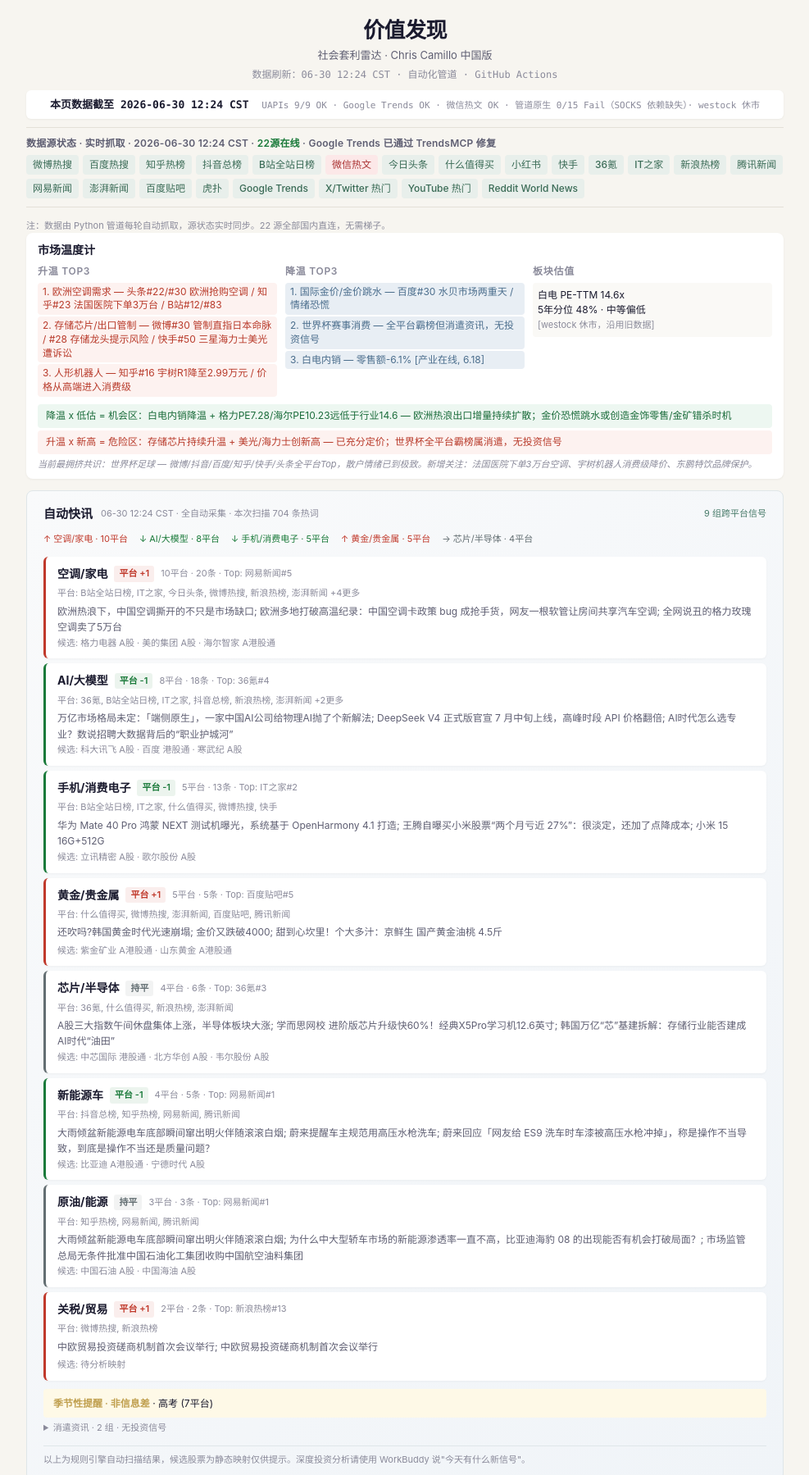
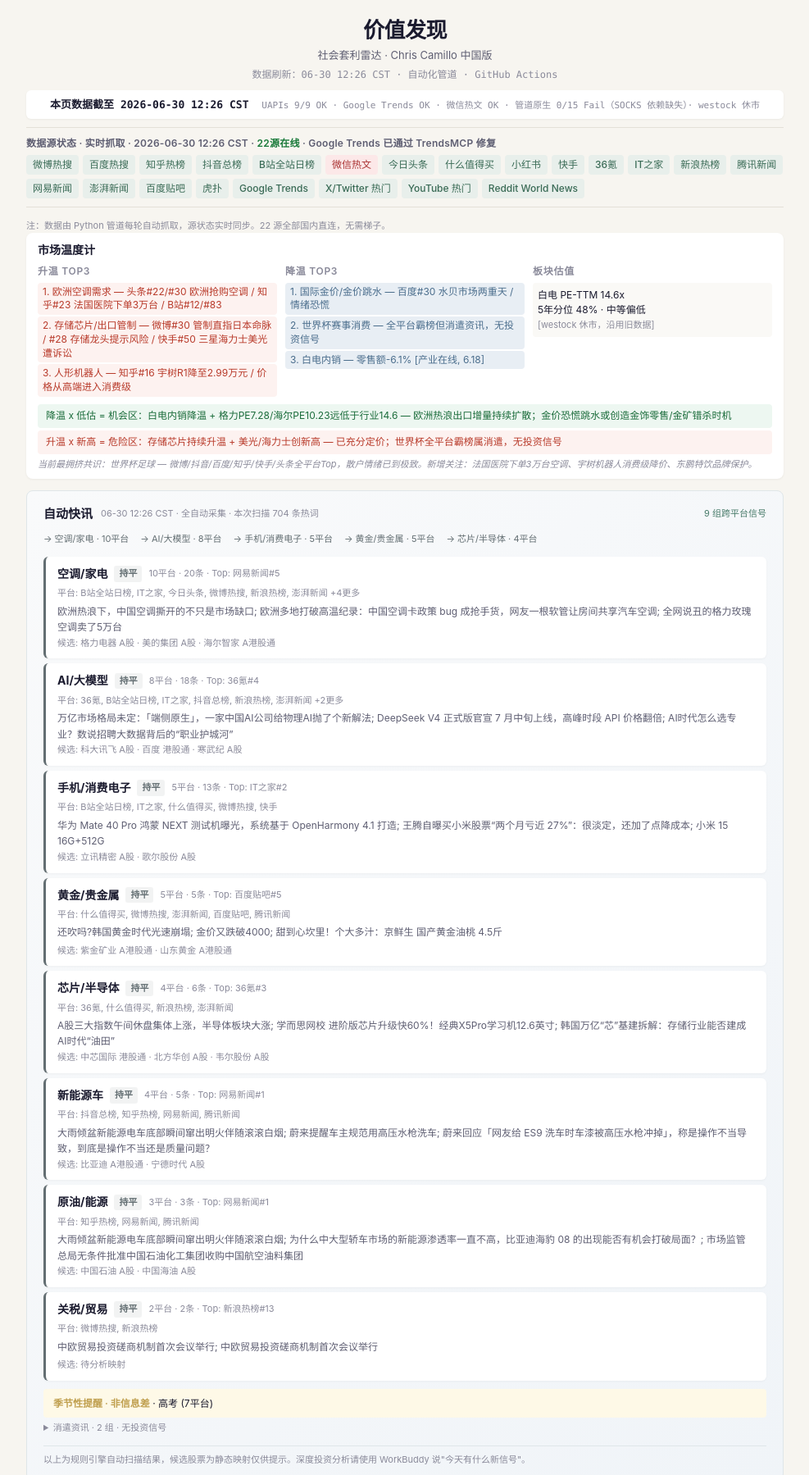
Before and after one commit to xinxindainz-max/value-discovery, a plain HTML site: page 发现榜.html in a window 1280 px wide. Shown: the part 9-1808 px from the top of the page at 82% size, without its empty margins (146-1133 px from the left). Drawn offline with Linux system fonts and the light colour scheme.

Commit message:
auto: 数据刷新 2026-06-30 12:26

```diff
--- a/发现榜.html
+++ b/发现榜.html
@@ -297,18 +297,18 @@
 <div class="hdr">
   <h1>价值发现</h1>
   <div class="sub">社会套利雷达 · Chris Camillo 中国版</div>
-  <div class="ts">数据刷新：06-30 12:24 CST · 自动化管道 · GitHub Actions</div>
+  <div class="ts">数据刷新：06-30 12:26 CST · 自动化管道 · GitHub Actions</div>
 </div>
 
 <!-- 数据时间戳 -->
 <div class="ts-bar">
-  本页数据截至 2026-06-30 12:24 CST
+  本页数据截至 2026-06-30 12:26 CST
   <span class="ts-label">UAPIs 9/9 OK · Google Trends OK · 微信热文 OK · 管道原生 0/15 Fail（SOCKS 依赖缺失）· westock 休市</span>
 </div>
 
 <!-- Source status -->
 <div class="src-bar">
-  <div class="lbl">数据源状态 · 实时抓取 · 2026-06-30 12:24 CST · <span style="color:#1a7a3a">22源在线</span> · Google Trends 已通过 TrendsMCP 修复</div>
+  <div class="lbl">数据源状态 · 实时抓取 · 2026-06-30 12:26 CST · <span style="color:#1a7a3a">22源在线</span> · Google Trends 已通过 TrendsMCP 修复</div>
   <div class="src-grid">
     <span class="src-tag src-ok">微博热搜</span>
     <span class="src-tag src-ok">百度热搜</span>
@@ -373,24 +373,24 @@
 <div class="flash-section" style="margin:10px 0 16px;padding:16px 20px;background:linear-gradient(135deg,#f9fafb,#f0f4f8);border:1px solid #dfe6e9;border-radius:var(--radius);font-size:13px;line-height:1.6">
 <div style="display:flex;align-items:center;gap:10px;margin-bottom:10px">
 <span style="font-size:15px;font-weight:700;color:var(--tx)">自动快讯</span>
-<span style="font-size:11px;color:var(--tx3);font-weight:400">06-30 12:24 CST · 全自动采集 · 本次扫描 704 条热词</span>
+<span style="font-size:11px;color:var(--tx3);font-weight:400">06-30 12:26 CST · 全自动采集 · 本次扫描 704 条热词</span>
 <span style="font-size:11px;color:var(--accent);margin-left:auto">9 组跨平台信号</span>
 </div>
 <div style="font-size:11px;color:var(--tx3);margin-bottom:12px;display:flex;gap:14px;flex-wrap:wrap">
-<span style="color:#c0392b">↑ 空调/家电 · 10平台</span>
-<span style="color:#1a7a3a">↓ AI/大模型 · 8平台</span>
-<span style="color:#1a7a3a">↓ 手机/消费电子 · 5平台</span>
-<span style="color:#c0392b">↑ 黄金/贵金属 · 5平台</span>
+<span style="color:#636e72">→ 空调/家电 · 10平台</span>
+<span style="color:#636e72">→ AI/大模型 · 8平台</span>
+<span style="color:#636e72">→ 手机/消费电子 · 5平台</span>
+<span style="color:#636e72">→ 黄金/贵金属 · 5平台</span>
 <span style="color:#636e72">→ 芯片/半导体 · 4平台</span>
 </div>
-<div style="padding:10px 14px;margin:6px 0;background:#fff;border-radius:6px;border-left:3px solid #c0392b;box-shadow:0 1px 3px rgba(0,0,0,.04)"><div style="display:flex;align-items:center;gap:8px;flex-wrap:wrap;margin-bottom:4px"><span style="font-weight:700;font-size:14px;color:var(--tx)">空调/家电</span><span style="font-size:11px;padding:1px 6px;border-radius:3px;background:#c0392b15;color:#c0392b;font-weight:600">平台 +1</span><span style="font-size:11px;color:var(--tx3)">10平台 · 20条 · Top: 网易新闻#5</span></div><div style="font-size:11px;color:var(--tx3);margin-bottom:3px">平台: B站全站日榜, IT之家, 今日头条, 微博热搜, 新浪热榜, 澎湃新闻 +4更多</div><div style="font-size:12px;color:var(--tx2);margin-bottom:4px;max-height:36px;overflow:hidden">欧洲热浪下，中国空调撕开的不只是市场缺口; 欧洲多地打破高温纪录：中国空调卡政策 bug 成抢手货，网友一根软管让房间共享汽车空调; 全网说丑的格力玫瑰空调卖了5万台</div><div style="font-size:11px;color:var(--tx3)">候选: 格力电器 A股 · 美的集团 A股 · 海尔智家 A港股通</div></div>
-<div style="padding:10px 14px;margin:6px 0;background:#fff;border-radius:6px;border-left:3px solid #1a7a3a;box-shadow:0 1px 3px rgba(0,0,0,.04)"><div style="display:flex;align-items:center;gap:8px;flex-wrap:wrap;margin-bottom:4px"><span style="font-weight:700;font-size:14px;color:var(--tx)">AI/大模型</span><span style="font-size:11px;padding:1px 6px;border-radius:3px;background:#1a7a3a15;color:#1a7a3a;font-weight:600">平台 -1</span><span style="font-size:11px;color:var(--tx3)">8平台 · 18条 · Top: 36氪#4</span></div><div style="font-size:11px;color:var(--tx3);margin-bottom:3px">平台: 36氪, B站全站日榜, IT之家, 抖音总榜, 新浪热榜, 澎湃新闻 +2更多</div><div style="font-size:12px;color:var(--tx2);margin-bottom:4px;max-height:36px;overflow:hidden">万亿市场格局未定：「端侧原生」，一家中国AI公司给物理AI抛了个新解法; DeepSeek V4 正式版官宣 7 月中旬上线，高峰时段 API 价格翻倍; AI时代怎么选专业？数说招聘大数据背后的“职业护城河”</div><div style="font-size:11px;color:var(--tx3)">候选: 科大讯飞 A股 · 百度 港股通 · 寒武纪 A股</div></div>
-<div style="padding:10px 14px;margin:6px 0;background:#fff;border-radius:6px;border-left:3px solid #1a7a3a;box-shadow:0 1px 3px rgba(0,0,0,.04)"><div style="display:flex;align-items:center;gap:8px;flex-wrap:wrap;margin-bottom:4px"><span style="font-weight:700;font-size:14px;color:var(--tx)">手机/消费电子</span><span style="font-size:11px;padding:1px 6px;border-radius:3px;background:#1a7a3a15;color:#1a7a3a;font-weight:600">平台 -1</span><span style="font-size:11px;color:var(--tx3)">5平台 · 13条 · Top: IT之家#2</span></div><div style="font-size:11px;color:var(--tx3);margin-bottom:3px">平台: B站全站日榜, IT之家, 什么值得买, 微博热搜, 快手</div><div style="font-size:12px;color:var(--tx2);margin-bottom:4px;max-height:36px;overflow:hidden">华为 Mate 40 Pro 鸿蒙 NEXT 测试机曝光，系统基于 OpenHarmony 4.1 打造; 王腾自曝买小米股票“两个月亏近 27%”：很淡定，还加了点降成本; 小米 15 16G+512G</div><div style="font-size:11px;color:var(--tx3)">候选: 立讯精密 A股 · 歌尔股份 A股</div></div>
-<div style="padding:10px 14px;margin:6px 0;background:#fff;border-radius:6px;border-left:3px solid #c0392b;box-shadow:0 1px 3px rgba(0,0,0,.04)"><div style="display:flex;align-items:center;gap:8px;flex-wrap:wrap;margin-bottom:4px"><span style="font-weight:700;font-size:14px;color:var(--tx)">黄金/贵金属</span><span style="font-size:11px;padding:1px 6px;border-radius:3px;background:#c0392b15;color:#c0392b;font-weight:600">平台 +1</span><span style="font-size:11px;color:var(--tx3)">5平台 · 5条 · Top: 百度贴吧#5</span></div><div style="font-size:11px;color:var(--tx3);margin-bottom:3px">平台: 什么值得买, 微博热搜, 澎湃新闻, 百度贴吧, 腾讯新闻</div><div style="font-size:12px;color:var(--tx2);margin-bottom:4px;max-height:36px;overflow:hidden">还吹吗?韩国黄金时代光速崩塌; 金价又跌破4000; 甜到心坎里！个大多汁：京鲜生 国产黄金油桃 4.5斤</div><div style="font-size:11px;color:var(--tx3)">候选: 紫金矿业 A港股通 · 山东黄金 A港股通</div></div>
+<div style="padding:10px 14px;margin:6px 0;background:#fff;border-radius:6px;border-left:3px solid #636e72;box-shadow:0 1px 3px rgba(0,0,0,.04)"><div style="display:flex;align-items:center;gap:8px;flex-wrap:wrap;margin-bottom:4px"><span style="font-weight:700;font-size:14px;color:var(--tx)">空调/家电</span><span style="font-size:11px;padding:1px 6px;border-radius:3px;background:#636e7215;color:#636e72;font-weight:600">持平</span><span style="font-size:11px;color:var(--tx3)">10平台 · 20条 · Top: 网易新闻#5</span></div><div style="font-size:11px;color:var(--tx3);margin-bottom:3px">平台: B站全站日榜, IT之家, 今日头条, 微博热搜, 新浪热榜, 澎湃新闻 +4更多</div><div style="font-size:12px;color:var(--tx2);margin-bottom:4px;max-height:36px;overflow:hidden">欧洲热浪下，中国空调撕开的不只是市场缺口; 欧洲多地打破高温纪录：中国空调卡政策 bug 成抢手货，网友一根软管让房间共享汽车空调; 全网说丑的格力玫瑰空调卖了5万台</div><div style="font-size:11px;color:var(--tx3)">候选: 格力电器 A股 · 美的集团 A股 · 海尔智家 A港股通</div></div>
+<div style="padding:10px 14px;margin:6px 0;background:#fff;border-radius:6px;border-left:3px solid #636e72;box-shadow:0 1px 3px rgba(0,0,0,.04)"><div style="display:flex;align-items:center;gap:8px;flex-wrap:wrap;margin-bottom:4px"><span style="font-weight:700;font-size:14px;color:var(--tx)">AI/大模型</span><span style="font-size:11px;padding:1px 6px;border-radius:3px;background:#636e7215;color:#636e72;font-weight:600">持平</span><span style="font-size:11px;color:var(--tx3)">8平台 · 18条 · Top: 36氪#4</span></div><div style="font-size:11px;color:var(--tx3);margin-bottom:3px">平台: 36氪, B站全站日榜, IT之家, 抖音总榜, 新浪热榜, 澎湃新闻 +2更多</div><div style="font-size:12px;color:var(--tx2);margin-bottom:4px;max-height:36px;overflow:hidden">万亿市场格局未定：「端侧原生」，一家中国AI公司给物理AI抛了个新解法; DeepSeek V4 正式版官宣 7 月中旬上线，高峰时段 API 价格翻倍; AI时代怎么选专业？数说招聘大数据背后的“职业护城河”</div><div style="font-size:11px;color:var(--tx3)">候选: 科大讯飞 A股 · 百度 港股通 · 寒武纪 A股</div></div>
+<div style="padding:10px 14px;margin:6px 0;background:#fff;border-radius:6px;border-left:3px solid #636e72;box-shadow:0 1px 3px rgba(0,0,0,.04)"><div style="display:flex;align-items:center;gap:8px;flex-wrap:wrap;margin-bottom:4px"><span style="font-weight:700;font-size:14px;color:var(--tx)">手机/消费电子</span><span style="font-size:11px;padding:1px 6px;border-radius:3px;background:#636e7215;color:#636e72;font-weight:600">持平</span><span style="font-size:11px;color:var(--tx3)">5平台 · 13条 · Top: IT之家#2</span></div><div style="font-size:11px;color:var(--tx3);margin-bottom:3px">平台: B站全站日榜, IT之家, 什么值得买, 微博热搜, 快手</div><div style="font-size:12px;color:var(--tx2);margin-bottom:4px;max-height:36px;overflow:hidden">华为 Mate 40 Pro 鸿蒙 NEXT 测试机曝光，系统基于 OpenHarmony 4.1 打造; 王腾自曝买小米股票“两个月亏近 27%”：很淡定，还加了点降成本; 小米 15 16G+512G</div><div style="font-size:11px;color:var(--tx3)">候选: 立讯精密 A股 · 歌尔股份 A股</div></div>
+<div style="padding:10px 14px;margin:6px 0;background:#fff;border-radius:6px;border-left:3px solid #636e72;box-shadow:0 1px 3px rgba(0,0,0,.04)"><div style="display:flex;align-items:center;gap:8px;flex-wrap:wrap;margin-bottom:4px"><span style="font-weight:700;font-size:14px;color:var(--tx)">黄金/贵金属</span><span style="font-size:11px;padding:1px 6px;border-radius:3px;background:#636e7215;color:#636e72;font-weight:600">持平</span><span style="font-size:11px;color:var(--tx3)">5平台 · 5条 · Top: 百度贴吧#5</span></div><div style="font-size:11px;color:var(--tx3);margin-bottom:3px">平台: 什么值得买, 微博热搜, 澎湃新闻, 百度贴吧, 腾讯新闻</div><div style="font-size:12px;color:var(--tx2);margin-bottom:4px;max-height:36px;overflow:hidden">还吹吗?韩国黄金时代光速崩塌; 金价又跌破4000; 甜到心坎里！个大多汁：京鲜生 国产黄金油桃 4.5斤</div><div style="font-size:11px;color:var(--tx3)">候选: 紫金矿业 A港股通 · 山东黄金 A港股通</div></div>
 <div style="padding:10px 14px;margin:6px 0;background:#fff;border-radius:6px;border-left:3px solid #636e72;box-shadow:0 1px 3px rgba(0,0,0,.04)"><div style="display:flex;align-items:center;gap:8px;flex-wrap:wrap;margin-bottom:4px"><span style="font-weight:700;font-size:14px;color:var(--tx)">芯片/半导体</span><span style="font-size:11px;padding:1px 6px;border-radius:3px;background:#636e7215;color:#636e72;font-weight:600">持平</span><span style="font-size:11px;color:var(--tx3)">4平台 · 6条 · Top: 36氪#3</span></div><div style="font-size:11px;color:var(--tx3);margin-bottom:3px">平台: 36氪, 什么值得买, 新浪热榜, 澎湃新闻</div><div style="font-size:12px;color:var(--tx2);margin-bottom:4px;max-height:36px;overflow:hidden">A股三大指数午间休盘集体上涨，半导体板块大涨; 学而思网校 进阶版芯片升级快60%！经典X5Pro学习机12.6英寸; 韩国万亿“芯”基建拆解：存储行业能否建成AI时代“油田”</div><div style="font-size:11px;color:var(--tx3)">候选: 中芯国际 港股通 · 北方华创 A股 · 韦尔股份 A股</div></div>
-<div style="padding:10px 14px;margin:6px 0;background:#fff;border-radius:6px;border-left:3px solid #1a7a3a;box-shadow:0 1px 3px rgba(0,0,0,.04)"><div style="display:flex;align-items:center;gap:8px;flex-wrap:wrap;margin-bottom:4px"><span style="font-weight:700;font-size:14px;color:var(--tx)">新能源车</span><span style="font-size:11px;padding:1px 6px;border-radius:3px;background:#1a7a3a15;color:#1a7a3a;font-weight:600">平台 -1</span><span style="font-size:11px;color:var(--tx3)">4平台 · 5条 · Top: 网易新闻#1</span></div><div style="font-size:11px;color:var(--tx3);margin-bottom:3px">平台: 抖音总榜, 知乎热榜, 网易新闻, 腾讯新闻</div><div style="font-size:12px;color:var(--tx2);margin-bottom:4px;max-height:36px;overflow:hidden">大雨倾盆新能源电车底部瞬间窜出明火伴随滚滚白烟; 蔚来提醒车主规范用高压水枪洗车; 蔚来回应「网友给 ES9 洗车时车漆被高压水枪冲掉」，称是操作不当导致，到底是操作不当还是质量问题？</div><div style="font-size:11px;color:var(--tx3)">候选: 比亚迪 A港股通 · 宁德时代 A股</div></div>
+<div style="padding:10px 14px;margin:6px 0;background:#fff;border-radius:6px;border-left:3px solid #636e72;box-shadow:0 1px 3px rgba(0,0,0,.04)"><div style="display:flex;align-items:center;gap:8px;flex-wrap:wrap;margin-bottom:4px"><span style="font-weight:700;font-size:14px;color:var(--tx)">新能源车</span><span style="font-size:11px;padding:1px 6px;border-radius:3px;background:#636e7215;color:#636e72;font-weight:600">持平</span><span style="font-size:11px;color:var(--tx3)">4平台 · 5条 · Top: 网易新闻#1</span></div><div style="font-size:11px;color:var(--tx3);margin-bottom:3px">平台: 抖音总榜, 知乎热榜, 网易新闻, 腾讯新闻</div><div style="font-size:12px;color:var(--tx2);margin-bottom:4px;max-height:36px;overflow:hidden">大雨倾盆新能源电车底部瞬间窜出明火伴随滚滚白烟; 蔚来提醒车主规范用高压水枪洗车; 蔚来回应「网友给 ES9 洗车时车漆被高压水枪冲掉」，称是操作不当导致，到底是操作不当还是质量问题？</div><div style="font-size:11px;color:var(--tx3)">候选: 比亚迪 A港股通 · 宁德时代 A股</div></div>
 <div style="padding:10px 14px;margin:6px 0;background:#fff;border-radius:6px;border-left:3px solid #636e72;box-shadow:0 1px 3px rgba(0,0,0,.04)"><div style="display:flex;align-items:center;gap:8px;flex-wrap:wrap;margin-bottom:4px"><span style="font-weight:700;font-size:14px;color:var(--tx)">原油/能源</span><span style="font-size:11px;padding:1px 6px;border-radius:3px;background:#636e7215;color:#636e72;font-weight:600">持平</span><span style="font-size:11px;color:var(--tx3)">3平台 · 3条 · Top: 网易新闻#1</span></div><div style="font-size:11px;color:var(--tx3);margin-bottom:3px">平台: 知乎热榜, 网易新闻, 腾讯新闻</div><div style="font-size:12px;color:var(--tx2);margin-bottom:4px;max-height:36px;overflow:hidden">大雨倾盆新能源电车底部瞬间窜出明火伴随滚滚白烟; 为什么中大型轿车市场的新能源渗透率一直不高，比亚迪海豹 08 的出现能否有机会打破局面？; 市场监管总局无条件批准中国石油化工集团收购中国航空油料集团</div><div style="font-size:11px;color:var(--tx3)">候选: 中国石油 A股 · 中国海油 A股</div></div>
-<div style="padding:10px 14px;margin:6px 0;background:#fff;border-radius:6px;border-left:3px solid #c0392b;box-shadow:0 1px 3px rgba(0,0,0,.04)"><div style="display:flex;align-items:center;gap:8px;flex-wrap:wrap;margin-bottom:4px"><span style="font-weight:700;font-size:14px;color:var(--tx)">关税/贸易</span><span style="font-size:11px;padding:1px 6px;border-radius:3px;background:#c0392b15;color:#c0392b;font-weight:600">平台 +1</span><span style="font-size:11px;color:var(--tx3)">2平台 · 2条 · Top: 新浪热榜#13</span></div><div style="font-size:11px;color:var(--tx3);margin-bottom:3px">平台: 微博热搜, 新浪热榜</div><div style="font-size:12px;color:var(--tx2);margin-bottom:4px;max-height:36px;overflow:hidden">中欧贸易投资磋商机制首次会议举行; 中欧贸易投资磋商机制首次会议举行</div><div style="font-size:11px;color:var(--tx3)">候选: 待分析映射</div></div>
+<div style="padding:10px 14px;margin:6px 0;background:#fff;border-radius:6px;border-left:3px solid #636e72;box-shadow:0 1px 3px rgba(0,0,0,.04)"><div style="display:flex;align-items:center;gap:8px;flex-wrap:wrap;margin-bottom:4px"><span style="font-weight:700;font-size:14px;color:var(--tx)">关税/贸易</span><span style="font-size:11px;padding:1px 6px;border-radius:3px;background:#636e7215;color:#636e72;font-weight:600">持平</span><span style="font-size:11px;color:var(--tx3)">2平台 · 2条 · Top: 新浪热榜#13</span></div><div style="font-size:11px;color:var(--tx3);margin-bottom:3px">平台: 微博热搜, 新浪热榜</div><div style="font-size:12px;color:var(--tx2);margin-bottom:4px;max-height:36px;overflow:hidden">中欧贸易投资磋商机制首次会议举行; 中欧贸易投资磋商机制首次会议举行</div><div style="font-size:11px;color:var(--tx3)">候选: 待分析映射</div></div>
 <div style="margin-top:10px;padding:8px 12px;background:#fef9e7;border-radius:4px;font-size:12px"><span style="color:#c0a050;font-weight:600">季节性提醒 · 非信息差</span> · 高考 (7平台)</div>
 <details style="margin-top:4px;font-size:11px;color:var(--tx3)"><summary style="cursor:pointer">消遣资讯 · 2 组 · 无投资信号</summary>
 <span style="margin-left:12px">足球 10平台</span> ·
@@ -885,7 +885,7 @@
 
 <div class="ft">
   价值发现 v14 · 社会套利雷达 · Chris Camillo 中国版 · 数据源仅免费渠道 · 成本红线：0元<br>
-  更新时间: 2026-06-30 12:24 CST · UAPIs 9/9 OK · 管道原生 0/15 Fail · westock 休市 · 分区：早期异动 | 季节性提醒 | 已起飞 | 深跌烟蒂<br>
+  更新时间: 2026-06-30 12:26 CST · UAPIs 9/9 OK · 管道原生 0/15 Fail · westock 休市 · 分区：早期异动 | 季节性提醒 | 已起飞 | 深跌烟蒂<br>
   <div style="margin-top:6px">© 2026 价值发现 · 个人研究工具 · 仅供参考，不构成任何投资建议</div>
 </div>
 </body>
```
Also changed, not shown: index.html (+18 -18 lines), .workbuddy/pipeline/data/.content_hash.txt, .workbuddy/pipeline/data/.prev_signals.json, .workbuddy/pipeline/data/last.json, .workbuddy/pipeline/data/latest.json, .workbuddy/pipeline/data/signal_report.json, .workbuddy/pipeline/data/stocks.json.
